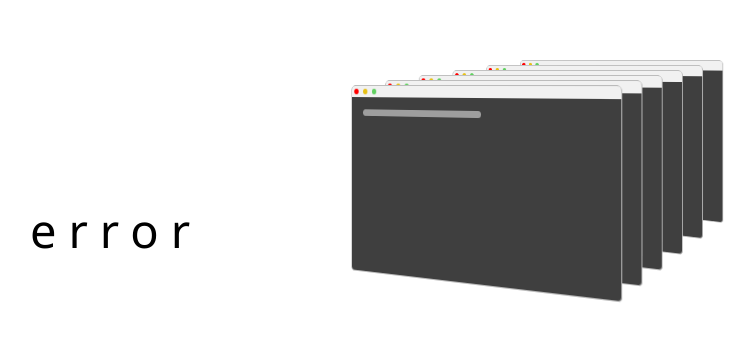
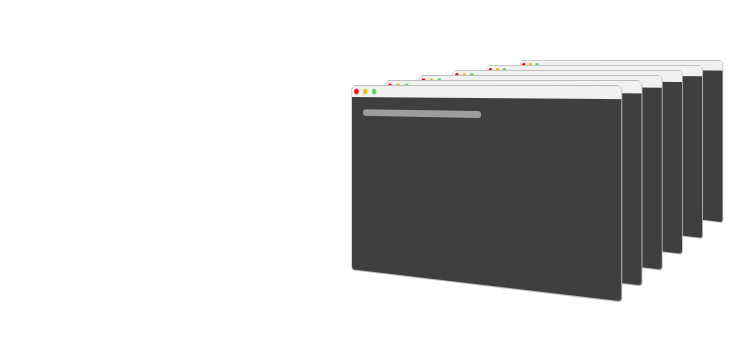
Before and after one commit to yongtaek12/webpa, a Vue app: page /error in a window 1280 px wide. Shown: the part 270-610 px from the top of the page, without its empty margins (314-1069 px from the left). Built offline with nearby package versions, Linux system fonts and the light colour scheme; what @ckeditor/ckeditor5-vue would draw is missing.

Commit message:
axios.interceptors 를 활용하여 403 (unauthorized 권한불충분 일때 error 페이지로 이동하게 설정하였다..)

```diff
--- a/src/assets/common.css
+++ b/src/assets/common.css
@@ -1250,3 +1250,106 @@ select.form-control2 {
   cursor: pointer;
 }
 /* 관리자 디테일에서만 쓰는 css */
+
+/* 에러페이지에서만 쓰는 css */
+.container-error {
+  display: flex;
+  align-items: center;
+  justify-content: center;
+  height: 100vh;
+  width: 100%;
+}
+.stack-container-error {
+  position: relative;
+  width: 420px;
+  height: 210px;
+  transition: width 1s, height 1s;
+}
+.error-error {
+  width: 400px;
+  padding: 40px;
+  text-align: center;
+}
+.error-error h1 {
+  font-size: 125px;
+  margin: 0;
+  font-weight: 700;
+}
+.error-error h2 {
+  margin: -30px 0 0;
+  font-size: 47px;
+  letter-spacing: 12px;
+}
+.writing-error {
+  width: 320px;
+  height: 200px;
+  background-color: #3f3f3f;
+  border: 1px solid #bbbbbb;
+  border-radius: 6px 6px 4px 4px;
+  position: relative;
+}
+.writing-error .topbar-error {
+  position: absolute;
+  width: 100%;
+  height: 12px;
+  background-color: #f1f1f1;
+  border-top-left-radius: 4px;
+  border-top-right-radius: 4px;
+}
+.writing-error .topbar-error div {
+  height: 6px;
+  width: 6px;
+  border-radius: 50%;
+  margin: 3px;
+  float: left;
+}
+.writing-error .topbar-error .green-error {
+  background-color: #60d060;
+}
+.writing-error .topbar-error .red-error {
+  background-color: red;
+}
+.writing-error .topbar-error .yellow-error {
+  background-color: #e6c015;
+}
+.writing-error .code-error {
+  padding: 15px;
+}
+.writing-error .code-error ul {
+  list-style: none;
+  margin: 0;
+  padding: 0;
+}
+.writing-error .code-error ul li {
+  background-color: #9e9e9e;
+  width: 0;
+  height: 7px;
+  border-radius: 6px;
+  margin: 10px 0;
+}
+.perspec-error {
+  perspective: 1000px;
+}
+.explode-error {
+  animation: explode-error 0.5s ease-in-out forwards;
+}
+.writeLine-error {
+  animation: writeLine-error 0.4s linear forwards;
+}
+.card-error {
+  animation: tiltcard-error 0.5s ease-in-out 1s forwards;
+  position: absolute;
+}
+@keyframes tiltcard-error {
+  0% { transform: rotateY(0deg); }
+  100% { transform: rotateY(-30deg); }
+}
+@keyframes explode-error {
+  0% { transform: translate(0, 0) scale(1); }
+  100% { transform: translate(var(--spreaddist), var(--vertdist)) scale(var(--scaledist)); }
+}
+@keyframes writeLine-error {
+  0% { width: 0; }
+  100% { width: var(--linelength); }
+}
+/* 에러페이지에서만 쓰는 css */
--- a/src/main.js
+++ b/src/main.js
@@ -6,8 +6,10 @@ import router from './router'
 import axios from 'axios'
 import store from '@/store'  //1. store 추가
 import axiosInstance from '@/plugins/axios'
+
 // 믹스인(mixin)설정을 불러와 적용합니다.
 import mixins from "@/mixins";
+
 import VueNavigationBar from "vue-navigation-bar";
 import { CkeditorPlugin } from '@ckeditor/ckeditor5-vue';
 
@@ -20,6 +22,39 @@ if(userModel.isLogin())
   //userModel.requestMyInfo()
 }
 const app = createApp(App)
+
+// 서버 요청에서 발생하는 에러는 app.config.errorHandler에서 자동으로 잡히지 않습니다.
+// 이러한 경우는 Axios의 응답 인터셉터를 사용하여 처리해야 합니다.
+axios.interceptors.response.use(
+
+    (response) => response,
+    (error) => {
+
+        console.error("Axios error: ", error);
+
+        // 에러 정보 추출
+        const status = error.response?.status || 500; // 상태 코드 (기본값 500)
+        let message;
+        if(status ===403){
+            message = "너님은 권한이 불충분합니다."
+        }
+        // const message = error.response?.data?.message || 'An unknown error occurred'; // 에러 메시지
+        const details = error.response?.data || {}; // 기타 에러 데이터
+
+        // 에러 페이지로 리디렉션
+        router.push({
+            name: 'Error',
+            query: { status, message, ...details } // 쿼리 파라미터로 에러 정보 전달
+        });
+//
+// Promise 객체는 비동기 작업의 성공 또는 실패를 나타내는 JavaScript 객체로, 나중에 실행될 작업의 결과를 처리할 수 있는 구조입니다. 예를 들어, 네트워크 요청처럼 시간이 걸리는 작업을 수행할 때, Promise 객체를 사용하면 비동기 작업이 완료될 때까지 기다리거나 완료 후 특정 작업을 실행할 수 있습니다.Promise 객체는 다음 세 가지 상태를 가질 수 있습니다:
+//
+// Pending (대기): 비동기 작업이 진행 중인 상태.
+// Fulfilled (이행됨): 비동기 작업이 성공적으로 완료된 상태.
+// Rejected (거부됨): 비동기 작업이 실패한 상태.
+        return new Promise(() => {}); // 이후 비동기 체인이 멈추도록 빈 Promise 반환
+    }
+);
 // 전역 속성에 axios 인스턴스를 추가합니다.
 // 믹스인을 애플리케이션에 추가합니다.
 app.mixin(mixins)
--- a/src/views/error/Error.vue
+++ b/src/views/error/Error.vue
@@ -1,8 +1,8 @@
 <template>
   <div class="container-error">
     <div class="error-error">
-      <h1>500</h1>
-      <h2>error</h2>
+      <h1 :style="{ color: 'black' }">{{ status }}</h1>
+      <h2>{{ message }}</h2>
       <p>Ruh-roh, something just isn't right... Time to paw through your logs and get down and dirty in your stack-trace ;)</p>
     </div>
     <div ref="stackContainer" class="stack-container-error">
@@ -35,7 +35,11 @@
 
 <script setup>
 import { ref, onMounted } from 'vue';
-
+import { useRoute } from 'vue-router'; // useRoute 추가
+// 쿼리 파라미터로 전달된 에러 정보 가져오기
+const route = useRoute();
+const status = route.query.status;
+const message = route.query.message;
 // 카드와 코드 라인 관련 데이터 설정
 const stackContainer = ref(null);
 const cards = ref([
@@ -88,105 +92,5 @@ onMounted(() => {
 </script>
 
 <style scoped>
-/* 스타일 정의 */
-.container-error {
-  display: flex;
-  align-items: center;
-  justify-content: center;
-  height: 100vh;
-  width: 100%;
-}
-.stack-container-error {
-  position: relative;
-  width: 420px;
-  height: 210px;
-  transition: width 1s, height 1s;
-}
-.error-error {
-  width: 400px;
-  padding: 40px;
-  text-align: center;
-}
-.error-error h1 {
-  font-size: 125px;
-  margin: 0;
-  font-weight: 700;
-}
-.error-error h2 {
-  margin: -30px 0 0;
-  font-size: 47px;
-  letter-spacing: 12px;
-}
-.writing-error {
-  width: 320px;
-  height: 200px;
-  background-color: #3f3f3f;
-  border: 1px solid #bbbbbb;
-  border-radius: 6px 6px 4px 4px;
-  position: relative;
-}
-.writing-error .topbar-error {
-  position: absolute;
-  width: 100%;
-  height: 12px;
-  background-color: #f1f1f1;
-  border-top-left-radius: 4px;
-  border-top-right-radius: 4px;
-}
-.writing-error .topbar-error div {
-  height: 6px;
-  width: 6px;
-  border-radius: 50%;
-  margin: 3px;
-  float: left;
-}
-.writing-error .topbar-error .green-error {
-  background-color: #60d060;
-}
-.writing-error .topbar-error .red-error {
-  background-color: red;
-}
-.writing-error .topbar-error .yellow-error {
-  background-color: #e6c015;
-}
-.writing-error .code-error {
-  padding: 15px;
-}
-.writing-error .code-error ul {
-  list-style: none;
-  margin: 0;
-  padding: 0;
-}
-.writing-error .code-error ul li {
-  background-color: #9e9e9e;
-  width: 0;
-  height: 7px;
-  border-radius: 6px;
-  margin: 10px 0;
-}
-.perspec-error {
-  perspective: 1000px;
-}
-.explode-error {
-  animation: explode-error 0.5s ease-in-out forwards;
-}
-.writeLine-error {
-  animation: writeLine-error 0.4s linear forwards;
-}
-.card-error {
-  animation: tiltcard-error 0.5s ease-in-out 1s forwards;
-  position: absolute;
-}
-@keyframes tiltcard-error {
-  0% { transform: rotateY(0deg); }
-  100% { transform: rotateY(-30deg); }
-}
-@keyframes explode-error {
-  0% { transform: translate(0, 0) scale(1); }
-  100% { transform: translate(var(--spreaddist), var(--vertdist)) scale(var(--scaledist)); }
-}
-@keyframes writeLine-error {
-  0% { width: 0; }
-  100% { width: var(--linelength); }
-}
+
 </style>
```
